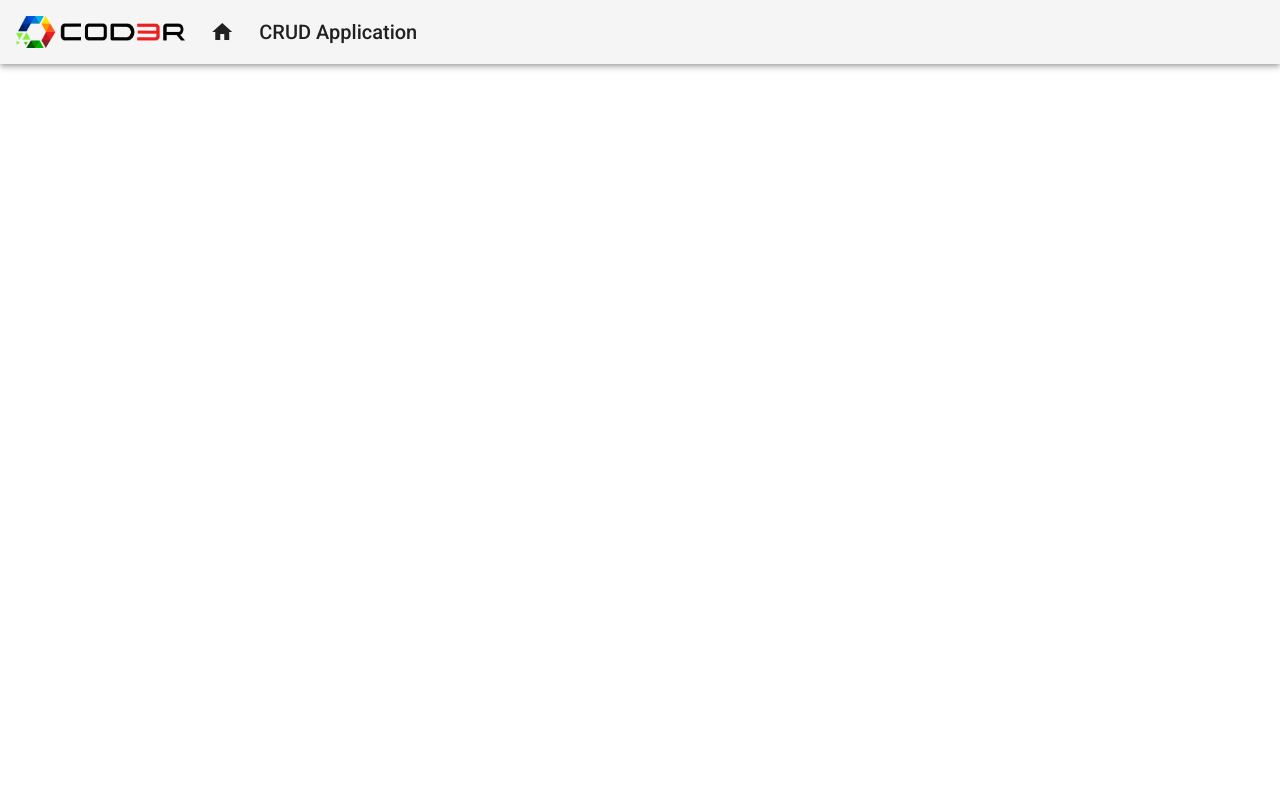
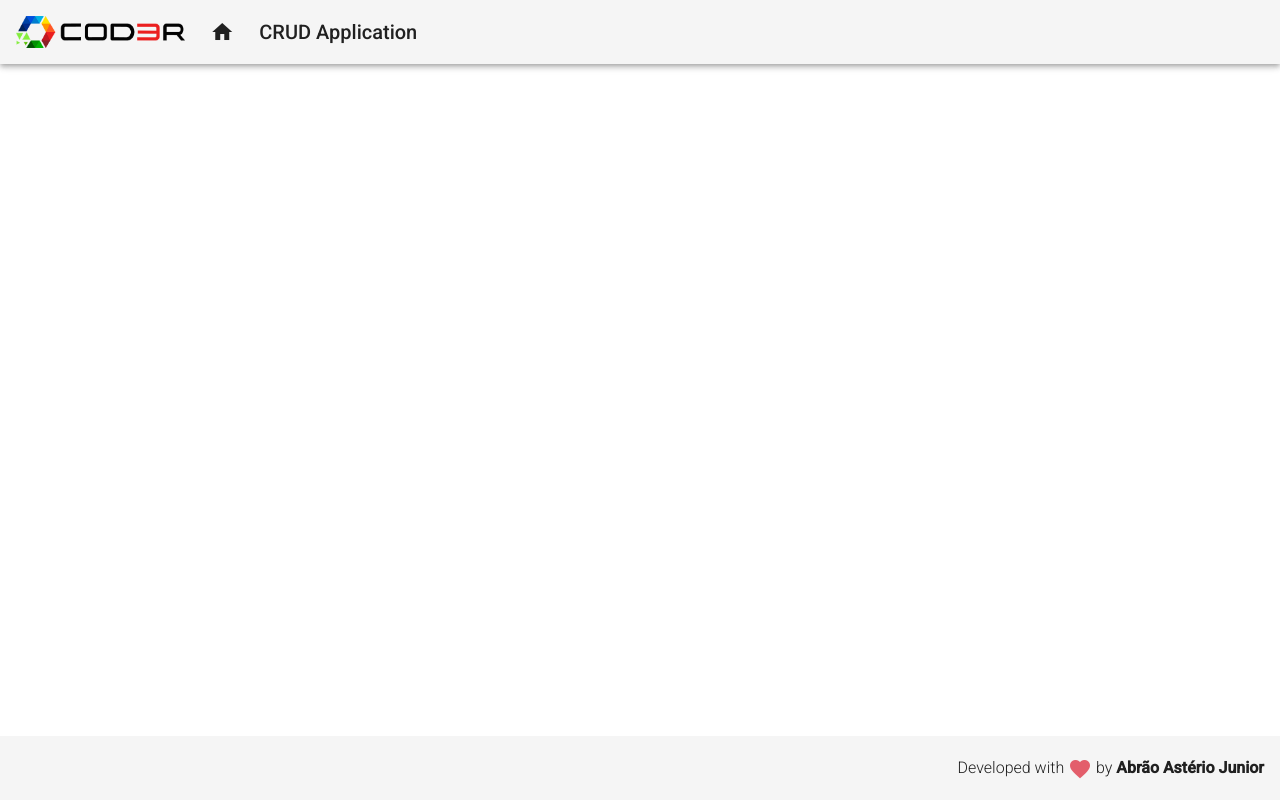
Before and after one commit to abraojr/API-with-Angular-9, an Angular app in the folder frontend/: page / in a window 1280 px wide. Built offline with nearby package versions, Linux system fonts and the light colour scheme.

Commit message:
Footer Component

```diff
--- a/frontend/src/app/app.component.html
+++ b/frontend/src/app/app.component.html
@@ -1 +1,2 @@
 <app-header></app-header>
+<app-footer></app-footer>
--- a/frontend/src/app/app.module.ts
+++ b/frontend/src/app/app.module.ts
@@ -7,11 +7,13 @@
 import { HeaderComponent } from './components/template/header/header.component';
 
 import { MatToolbarModule } from '@angular/material/toolbar';
+import { FooterComponent } from './components/template/footer/footer.component';
 
 @NgModule({
   declarations: [
     AppComponent,
-    HeaderComponent
+    HeaderComponent,
+    FooterComponent
   ],
   imports: [
     BrowserModule,
--- /dev/null
+++ b/frontend/src/app/components/template/footer/footer.component.css
@@ -0,0 +1,11 @@
+.footer {
+  position: fixed;
+  bottom: 0;
+  display: flex;
+  justify-content: flex-end;
+}
+
+.footer > span {
+  font-size: 1rem;
+  font-weight: 300;
+}
--- /dev/null
+++ b/frontend/src/app/components/template/footer/footer.component.html
@@ -0,0 +1,7 @@
+<mat-toolbar class="footer">
+  <span>
+    Developed with
+    <i class="material-icons red v-middle"> favorite </i>
+    by <strong>Abrão Astério Junior</strong>
+  </span>
+</mat-toolbar>
--- /dev/null
+++ b/frontend/src/app/components/template/footer/footer.component.ts
@@ -0,0 +1,15 @@
+import { Component, OnInit } from '@angular/core';
+
+@Component({
+  selector: 'app-footer',
+  templateUrl: './footer.component.html',
+  styleUrls: ['./footer.component.css']
+})
+export class FooterComponent implements OnInit {
+
+  constructor() { }
+
+  ngOnInit(): void {
+  }
+
+}
--- a/frontend/src/styles.css
+++ b/frontend/src/styles.css
@@ -1,4 +1,18 @@
 /* You can add global styles to this file, and also import other style files */
 
-html, body { height: 100%; }
-body { margin: 0; font-family: Roboto, "Helvetica Neue", sans-serif; }
+html,
+body {
+  height: 100%;
+}
+body {
+  margin: 0;
+  font-family: Roboto, "Helvetica Neue", sans-serif;
+}
+
+.red {
+  color: rgb(227, 94, 107);
+}
+
+.v-middle {
+  vertical-align: middle;
+}
```
